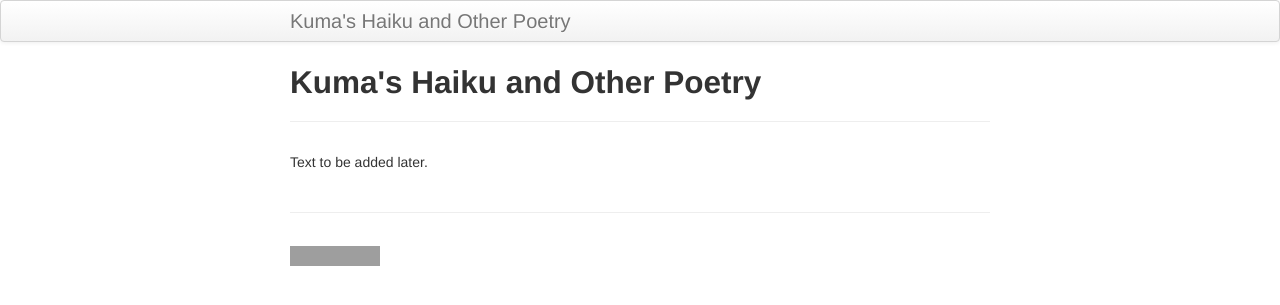
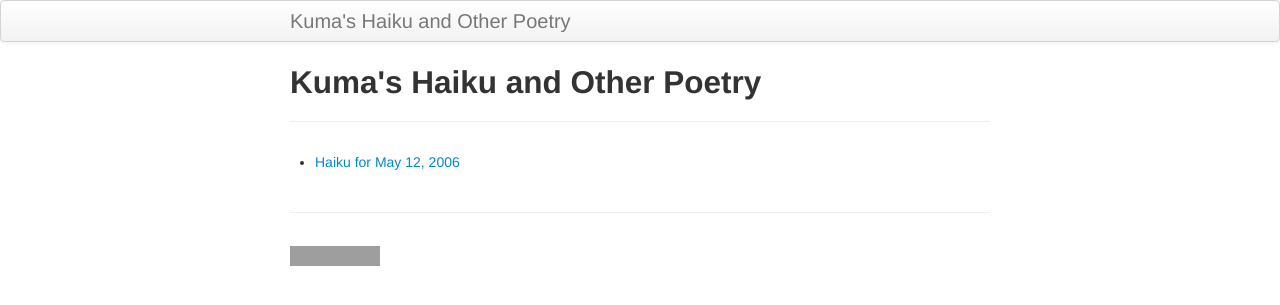
Before and after one commit to kuma-writes/poetry, a Jekyll site: the page built from index.md, in a window 1280 px wide. Shown: the top 305 px of the page. Built offline with Jekyll 4.4.1, drawn with Linux system fonts in a browser that asks for light colours; grey boxes are pictures that could not be loaded.

Commit message:
first attempt to add blog post

```diff
--- a/index.md
+++ b/index.md
@@ -5,4 +5,10 @@ title: Kuma's Haiku and Other Poetry
 description: Collecting the poetic writings of your humble bear
 ---
 
-Text to be added later.
+<ul>
+  {% for post in site.posts %}
+    <li>
+      <a href="/{{ post.url }}">{{ post.title }}</a>
+    </li>
+  {% endfor %}
+</ul>
```
